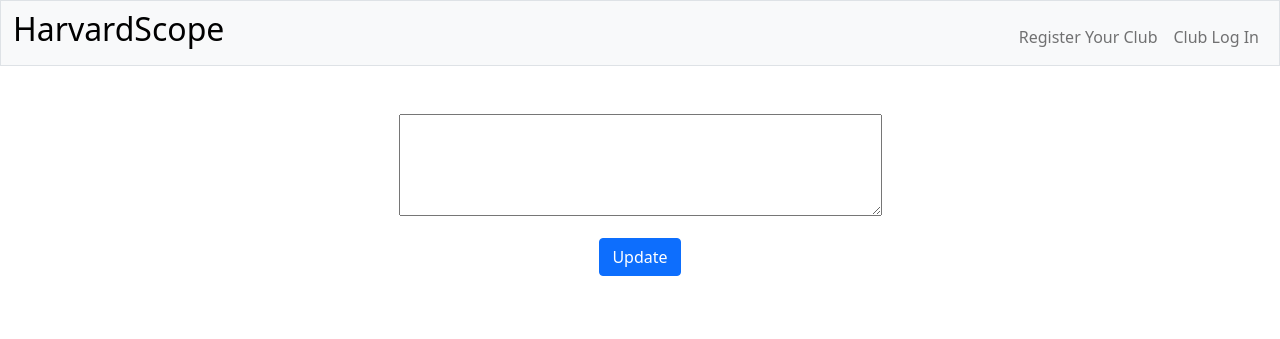
After one commit to christinetian01/Harvard-Club-Scope, a Flask app: template templates/edit_bio.html in a window 1280 px wide. The commit adds this page. Shown: the top 339 px of the page. Run offline with Flask 3, Linux system fonts and the light colour scheme; the template is opened without the code that fills it, so the values that code supplies are empty; parts of the project's set-up code (start-up, migrations or seed data) failed here and were passed over; some libraries are stand-ins or nearby versions.

Commit message:
users can view club profile, clubs can edit bio

```diff
--- a/app.py
+++ b/app.py
@@ -197,3 +197,30 @@
     events = db.fetchall()
 
     return render_template("upcoming_events.html", events = events)
+
+@app.route("/club_profile", methods = ["POST"])
+def club_profile():
+    club = request.form.get('club_button')
+    print(club)
+
+    db.execute("SELECT * FROM registered_clubs WHERE clubname = %s", (club, ))
+    club_info = db.fetchall()[0]
+    print(club_info)
+
+    return render_template("club_profile.html", club_info = club_info)
+
+@app.route("/edit_bio", methods = ["GET", "POST"])
+@login_required
+def edit_bio():
+        if request.method == "GET":
+            db.execute("SELECT bio FROM registered_clubs WHERE id = %s", (session["user_id"], ))
+            bio = db.fetchall()[0]
+
+            return render_template("edit_bio.html", bio = bio)
+
+        new_bio = request.form.get("new_bio")
+
+        db.execute("UPDATE registered_clubs SET bio = %s WHERE id = %s", (new_bio, session["user_id"]))
+        conn.commit()
+
+        return redirect("/")
--- a/static/styles.css
+++ b/static/styles.css
@@ -46,7 +46,6 @@
 }
 
 #event_listings{
-    background-color:green;
     height:fit-content;
     width: 500px;
     margin:auto;
--- /dev/null
+++ b/templates/edit_bio.html
@@ -0,0 +1,17 @@
+{% extends "layout.html" %}
+
+{% block main %}
+
+<main class="container py-5 text-center">
+    <form action='/edit_bio' method="post">
+        <div class="mb-3">
+            <textarea name="new_bio" rows="4" cols="50">{{bio[0]}}</textarea>
+        </div>
+
+        <button class="btn btn-primary" type="submit">Update</button>
+
+        <p>{{success_error}}</p>
+    </form>
+</main>
+
+{% endblock %}
--- a/templates/homepage.html
+++ b/templates/homepage.html
@@ -79,7 +79,11 @@
         </thead>
         {% for event in events %}
             <tr>
-                <td class="text-start">{{event[1]}}</td>
+                <td class="text-start">
+                    <form action = "/club_profile" method = "post">
+                        <button name = "club_button" value = '{{event[1]}}' class="btn btn-primary" type="submit">{{event[1]}}</button>
+                    </form>
+                </td>
                 <td class="text-start">{{event[2]}}</td>
                 <td class="text-start">{{event[3]}}</td>
                 <td class="text-end">{{event[11]}}</td>
--- a/templates/layout.html
+++ b/templates/layout.html
@@ -26,7 +26,9 @@
                 <div class="collapse navbar-collapse" id="navbar">
                     {% if session["user_id"] %}
                     <ul class="navbar-nav ms-auto mt-2">
+                        <li class="nav-item"><a class="nav-link" href="/upcoming_events">Upcoming Events</a></li>
                         <li class="nav-item"><a class="nav-link" href="/add_event">Add an Event</a></li>
+                        <li class="nav-item"><a class="nav-link" href="/edit_bio">Edit Bio</a></li>
                         <li class="nav-item"><a class="nav-link" href="/logout">Log Out</a></li>
                     </ul>
 
--- a/templates/upcoming_events.html
+++ b/templates/upcoming_events.html
@@ -21,6 +21,11 @@
                 <td class="text-start">{{event[10]}}</td>
                 <td class="text-end">{{event[11]}}</td>
                 <td class="text-end">{{event[4]}}</td>
+                <td class="text-end">
+                    <form action = "/edit_profile" method = "post">
+                        <button>Edit</button>
+                    </form>
+                </td>
             </tr>
         {% endfor %}
     </table>
```
Also changed, not shown: templates/club_profile.html (added, +12 -0 lines), 2 other files.
